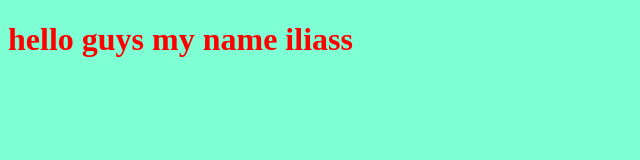
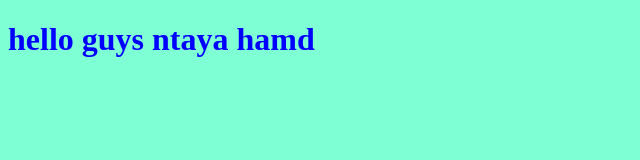
Before and after one commit to ASTRAGON1/PROJECT_1, a plain HTML site: page index.html in a window 1280 px wide. Shown: the whole page, without its empty margins (0-640 px from the left). Drawn offline with Linux system fonts and the light colour scheme.

Commit message:
changing h1

```diff
--- a/index.html
+++ b/index.html
@@ -7,7 +7,7 @@
     <title>Document</title>
 </head>
 <body>
-    <h1>hello guys my name iliass</h1>
+    <h1>hello guys ntaya hamd</h1>
     <script src="app.js"></script>
 </body>
 </html>
--- a/style.css
+++ b/style.css
@@ -1,5 +1,5 @@
 h1{
-    color: red;
+    color: blue;
 
 }
 body{
```
